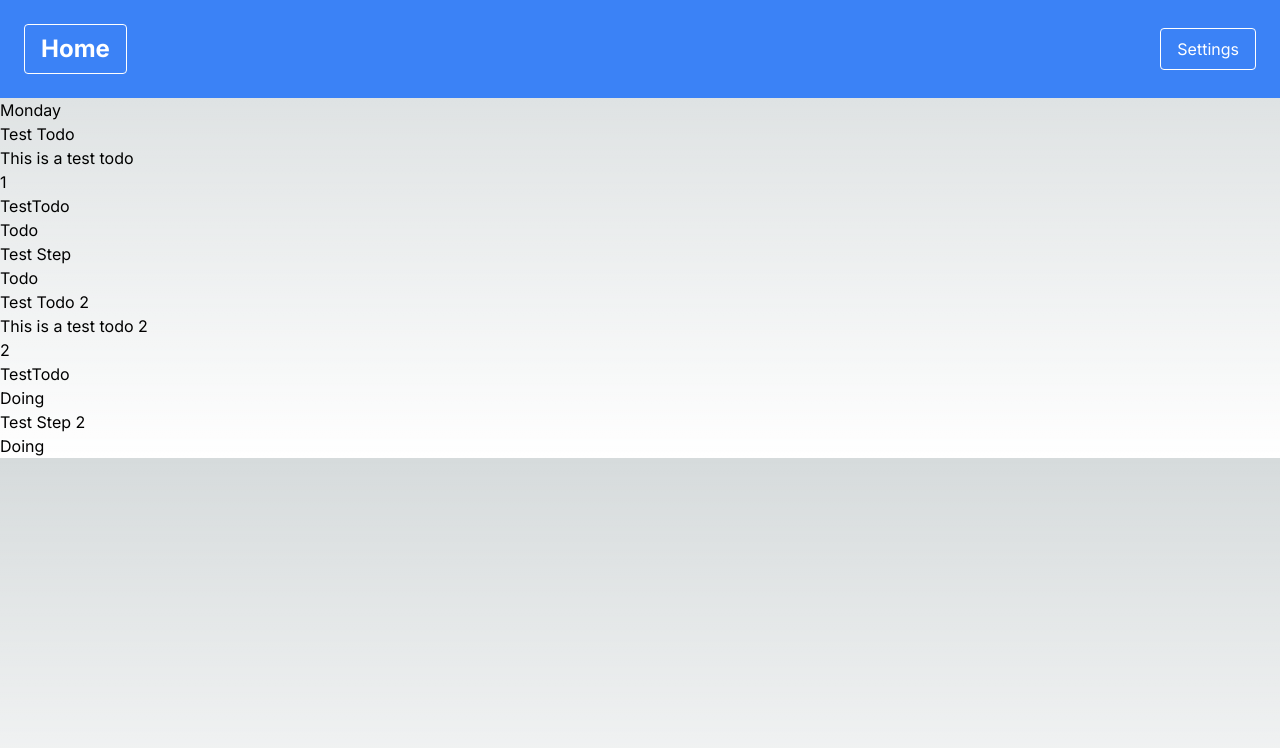
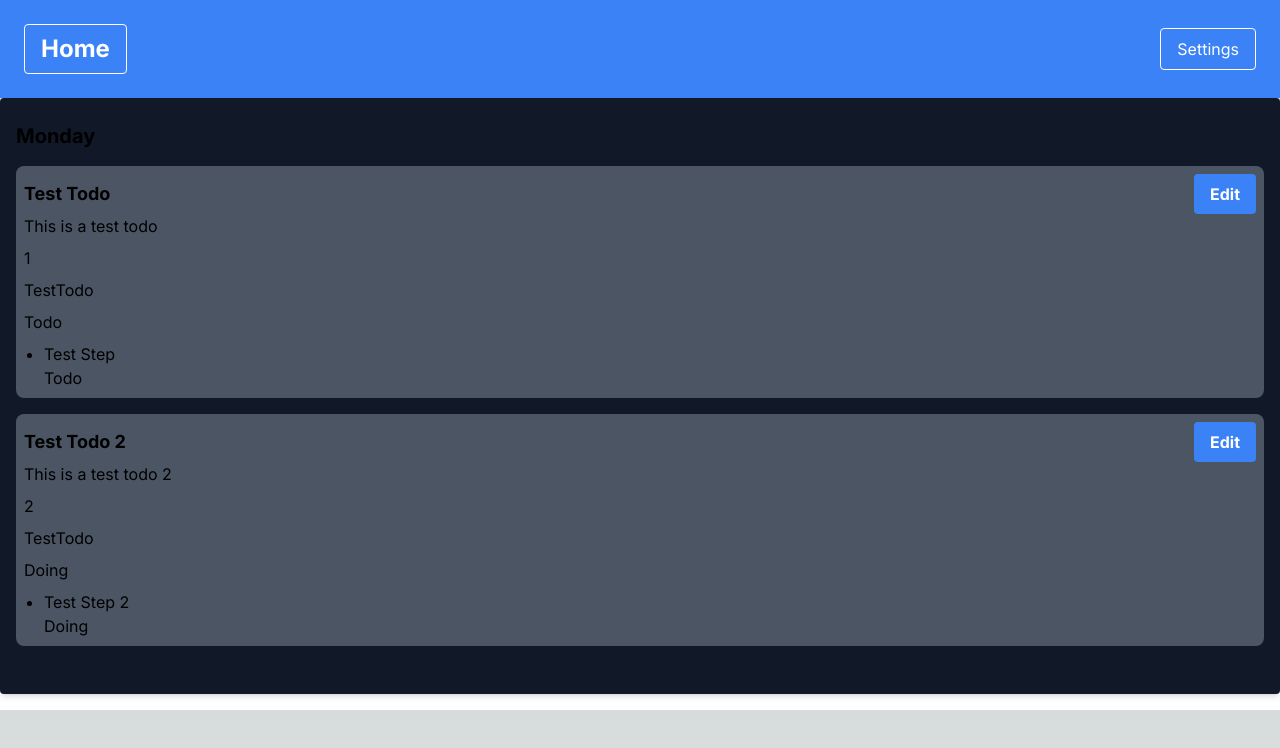
Before and after one commit to ni-ms/todoapp, a Next.js app: page / in a window 1280 px wide. Shown: the top 748 px of the page. Built offline with nearby package versions, Linux system fonts and the light colour scheme.

Commit message:
Added edit button, Need to fix rust functions.

```diff
--- a/components/step_item.tsx
+++ b/components/step_item.tsx
@@ -7,14 +7,14 @@ interface Step {
 }
 const StepItem = ({steps}: {steps: Step[]}) => {
     return (
-        <div>
+        <ul className="pl-5 list-disc">
             {steps.map(step => (
-                <div key={step.id}>
+                <li key={step.id}>
                     <h4>{step.title}</h4>
                     <p>{step.status}</p>
-                </div>
+                </li>
             ))}
-        </div>
+        </ul>
     )
 }
 export default StepItem
--- a/components/todo_container.tsx
+++ b/components/todo_container.tsx
@@ -1,4 +1,5 @@
-import React from 'react'
+"use client";
+import React, { useState } from 'react'
 import StepItem from './step_item';
 
 interface Step {
@@ -23,17 +24,56 @@ interface TodoContainerProps {
 }
 
 const TodoContainer = ({day, todos}: TodoContainerProps) => {
+    const [editing, setEditing] = useState<number | null>(null);
+
+    const handleEditClick = (id: number) => {
+        setEditing(id);
+    }
+
+    const handleCancelClick = () => {
+        setEditing(null);
+    }
+
+    const handleSaveClick = (id: number) => {
+        // Save logic here
+        setEditing(null);
+    }
+
+    const handleDeleteClick = (id: number) => {
+        // Delete logic here
+        setEditing(null);
+    }
+
     return (
-        <div>
-            <h2>{day}</h2>
+        <div className="bg-gray-900 shadow-md rounded px-4 pt-6 pb-8 mb-4 flex flex-col">
+            <h2 className="mb-4 font-bold text-xl">{day}</h2>
             <div>
                 {todos.map(todo => (
-                    <div key={todo.id}>
-                        <h3>{todo.title}</h3>
-                        <p>{todo.description}</p>
-                        <p>{todo.priority}</p>
-                        <p>{todo.tags}</p>
-                        <p>{todo.status}</p>
+                    <div key={todo.id} className="mb-4 bg-gray-600 rounded-lg p-2">
+                        <div className="flex justify-between items-center">
+                            <h3 className="font-bold text-lg">{todo.title}</h3>
+                            {editing === todo.id ? (
+                                <>
+                                    <button onClick={handleCancelClick} className="bg-blue-500 hover:bg-blue-700 text-white font-bold py-2 px-4 rounded">
+                                        Cancel
+                                    </button>
+                                    <button onClick={() => handleSaveClick(todo.id)} className="bg-green-500 hover:bg-green-700 text-white font-bold py-2 px-4 rounded">
+                                        Save
+                                    </button>
+                                    <button onClick={() => handleDeleteClick(todo.id)} className="bg-red-500 hover:bg-red-700 text-white font-bold py-2 px-4 rounded">
+                                        Delete
+                                    </button>
+                                </>
+                            ) : (
+                                <button onClick={() => handleEditClick(todo.id)} className="bg-blue-500 hover:bg-blue-700 text-white font-bold py-2 px-4 rounded">
+                                    Edit
+                                </button>
+                            )}
+                        </div>
+                        <p className="mb-2">{todo.description}</p>
+                        <p className="mb-2">{todo.priority}</p>
+                        <p className="mb-2">{todo.tags}</p>
+                        <p className="mb-2">{todo.status}</p>
                         {todo.steps && <StepItem steps={todo.steps}/>}
                     </div>
                 ))}
@@ -42,5 +82,4 @@ const TodoContainer = ({day, todos}: TodoContainerProps) => {
     )
 }
 
-
 export default TodoContainer
```
Also changed, not shown: 1 other file (tests, documents, lock files or other folders).
